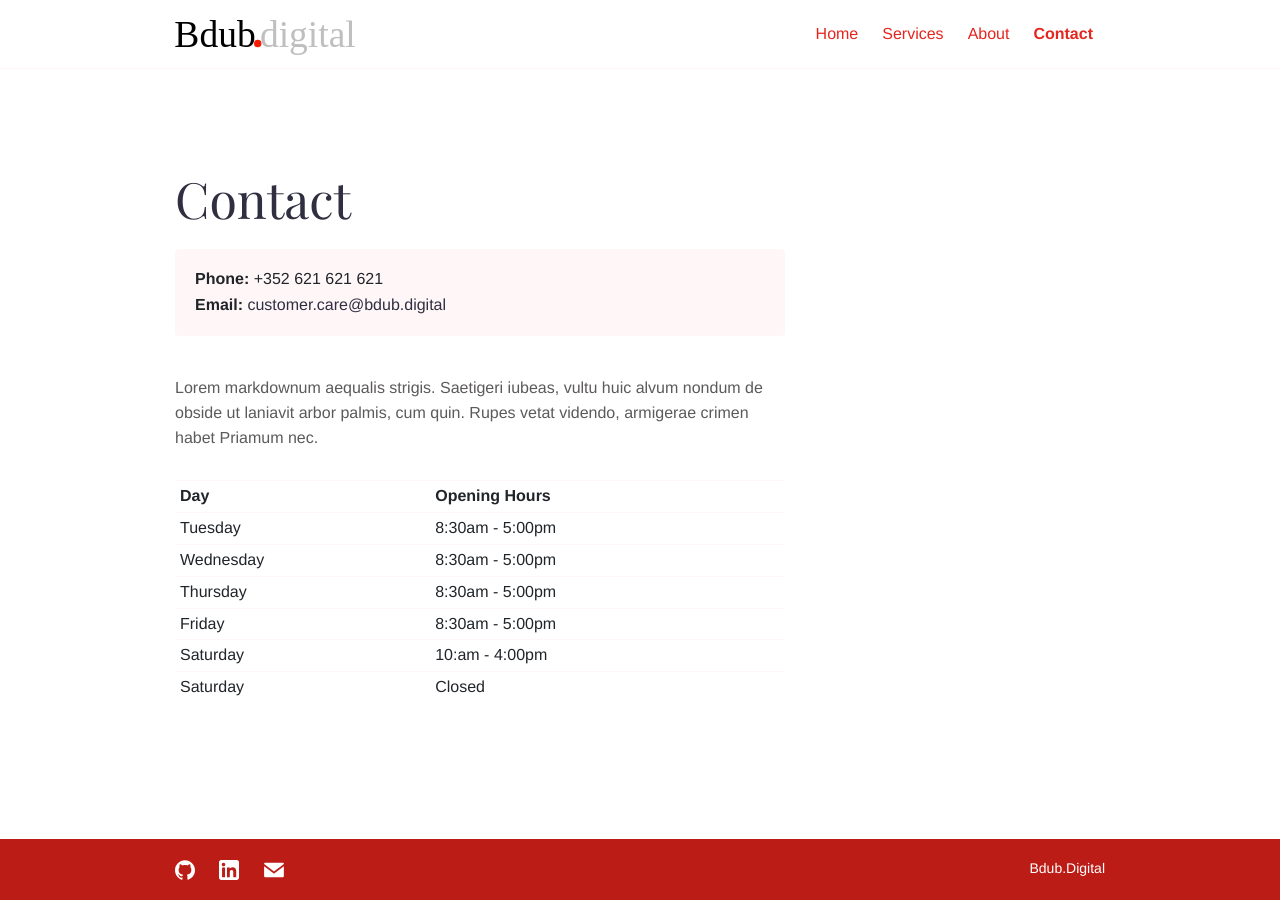
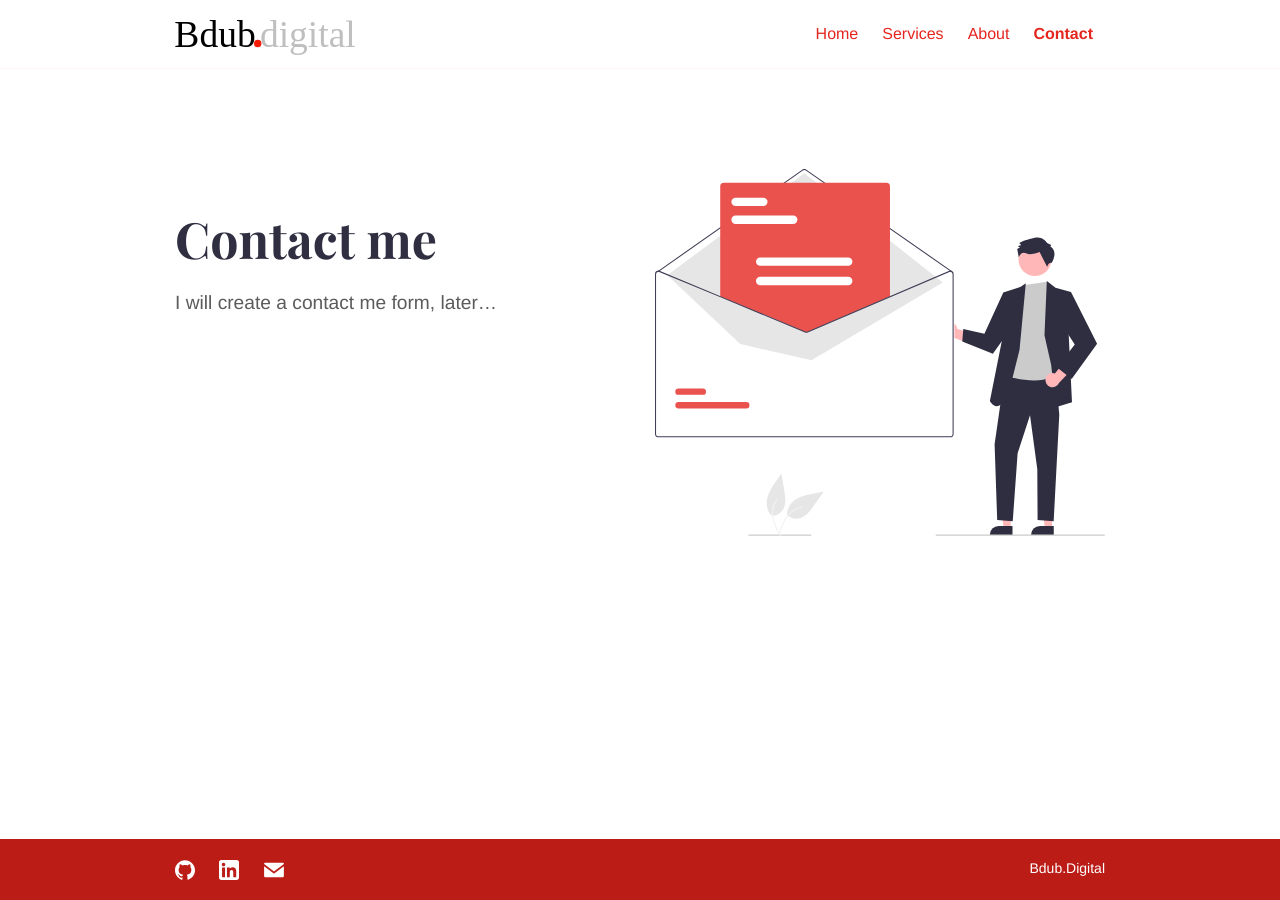
Before and after one commit to BrunoWozniak/BdubDigital, a Jekyll site: the page built from contact.md, in a window 1280 px wide. Built offline with Jekyll 4.4.1, drawn with Linux system fonts in a browser that asks for light colours.

Commit message:
Added the A la Carte service and improved the Contact Me page

```diff
--- a/_layouts/contact.html
+++ b/_layouts/contact.html
@@ -1,17 +1,19 @@
 ---
-title: Contact
 layout: default
-bodyClass: "page-contact"
+bodyClass: "page-services"
 ---
 
-<div class="container pb-6 pt-6 pt-md-10 pb-md-10">
-    <div class="row justify-content-start">
-        <div class="col-12 col-md-8">
-            <div class="service service-single">
-                <h1 class="title">{{page.title}}</h1>
-                {% include call.html show_button=false %}
-                <div class="content mt-4">{{content}}</div>
+<div class="intro">
+    <div class="container">
+        <div class="row justify-content-start">
+            <div class="col-12 col-md-7 col-lg-6 order-2 order-md-1">
+                {{content}}
             </div>
+            {% if page.intro_image %}
+            <div class="col-12 col-md-5 col-lg-6 order-1 order-md-2 position-relative">
+                <img alt={{ page.title }} class="intro-image{% if page.intro_image_absolute %} intro-image-absolute{% endif %}{% if page.intro_image_hide_on_mobile %} intro-image-hide-mobile{% endif %}" src="{{ page.intro_image | relative_url }}" />
+            </div>
+            {% endif %}
         </div>
     </div>
 </div>
--- a/contact.md
+++ b/contact.md
@@ -2,15 +2,11 @@
 title: Contact
 layout: contact
 description: Contact
+intro_image: "images/illustrations/undraw_envelope_re_f5j4.svg"
+intro_image_absolute: false
+intro_image_hide_on_mobile: true
 ---
 
-Lorem markdownum aequalis strigis. Saetigeri iubeas, vultu huic alvum nondum de obside ut laniavit arbor palmis, cum quin. Rupes vetat videndo, armigerae crimen habet Priamum nec.
+# Contact me
 
-| Day       | Opening Hours   |
-| --------- | --------------- |
-| Tuesday   | 8:30am - 5:00pm |
-| Wednesday | 8:30am - 5:00pm |
-| Thursday  | 8:30am - 5:00pm |
-| Friday    | 8:30am - 5:00pm |
-| Saturday  | 10:am - 4:00pm  |
-| Saturday  | Closed          |
+I will create a contact me form, later...
```
Also changed, not shown: _services/a-la-carte.md (added, +39 -0 lines), _layouts/about.html (indentation only), images/illustrations/undraw_elements_re_25t9.svg (added).
